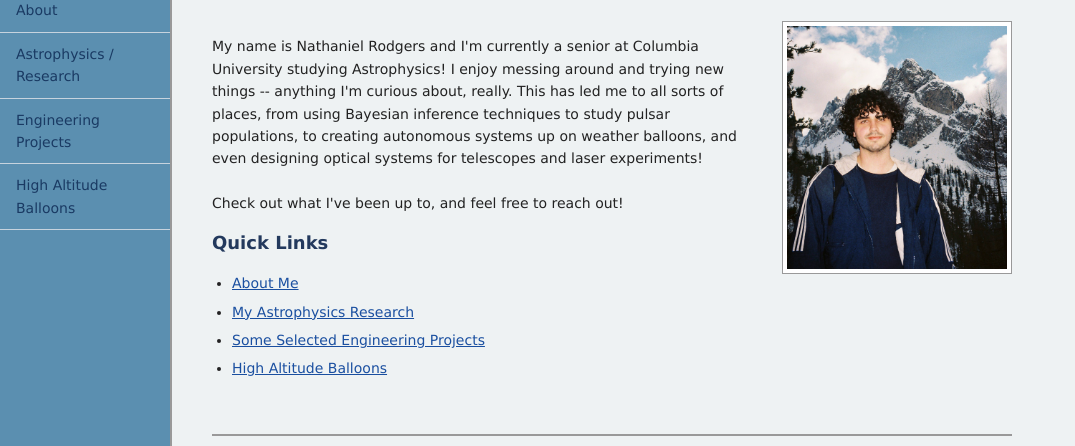
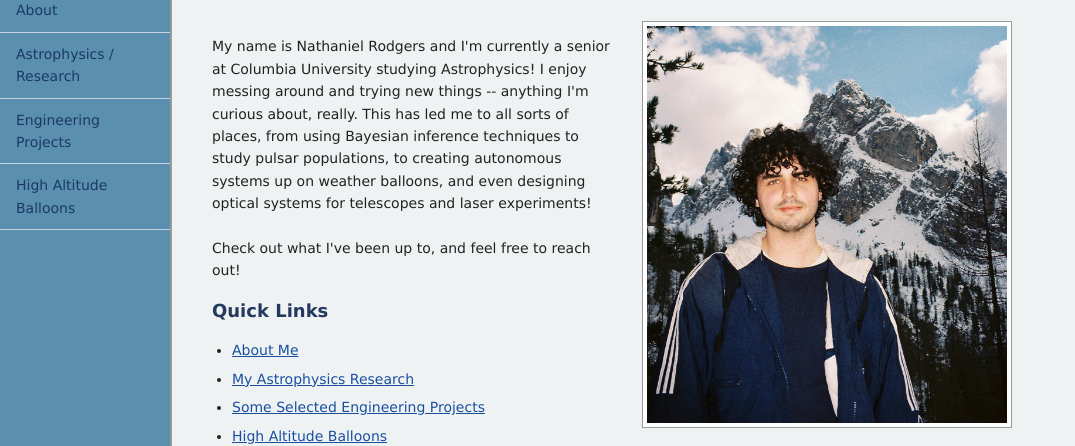
Before and after one commit to NathanielRodgers/NathanielRodgers.github.io, a plain HTML site: page index.html in a window 1280 px wide. Shown: the part 149-595 px from the top of the page, without its empty margins (0-1075 px from the left). Drawn offline with Linux system fonts and the light colour scheme.

Commit message:
make profile photo bigger

```diff
--- a/index.html
+++ b/index.html
@@ -47,7 +47,7 @@
       </div>
 
       <div class="photo">
-        <img src="photos/main/main_profile_photo.JPG" alt="profile_photo" width="220">
+        <img src="photos/main/main_profile_photo.JPG" alt="profile_photo" width="360">
 <!--        <p class="caption">The Dolomites!!!</p> -->
       </div>
     </div>
```
